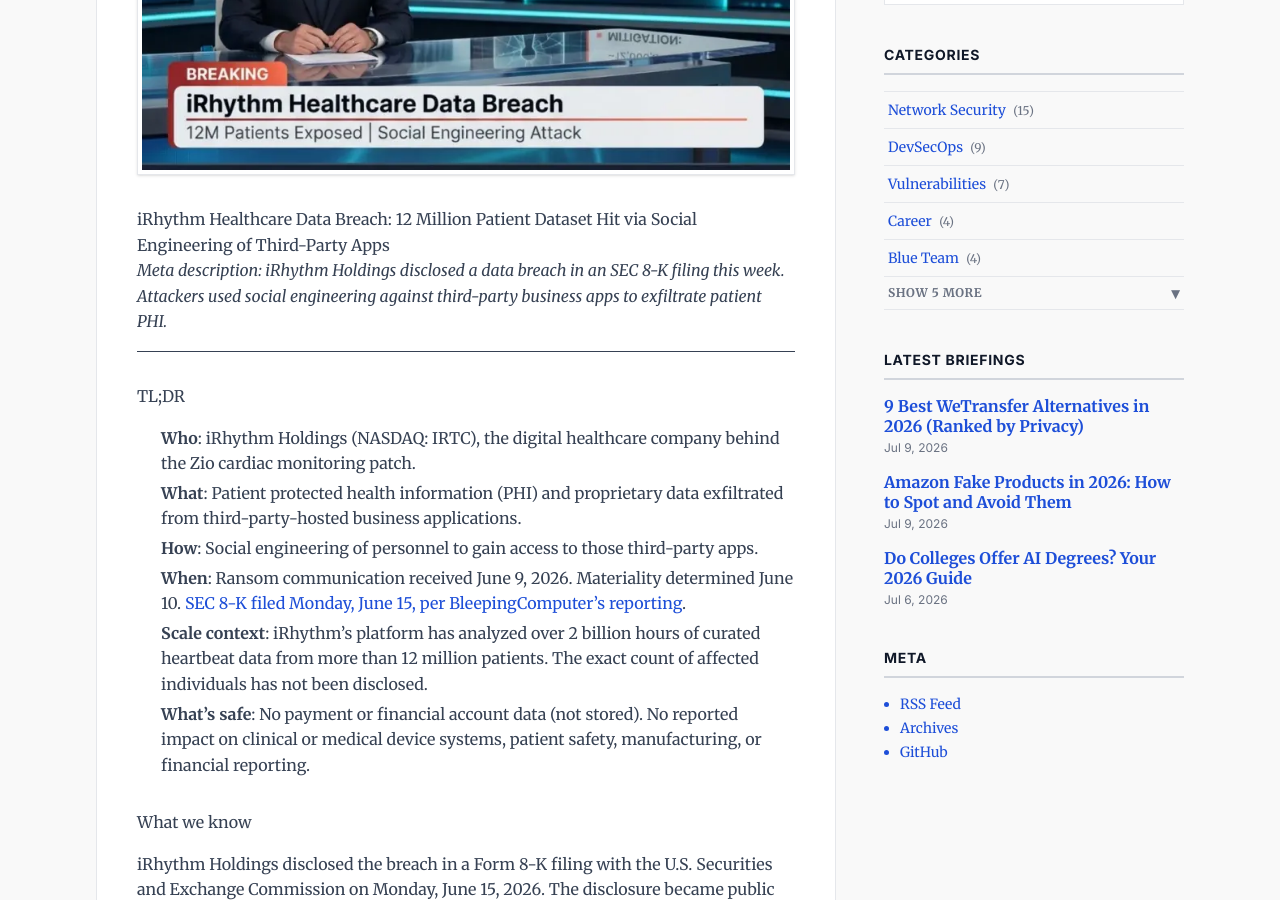
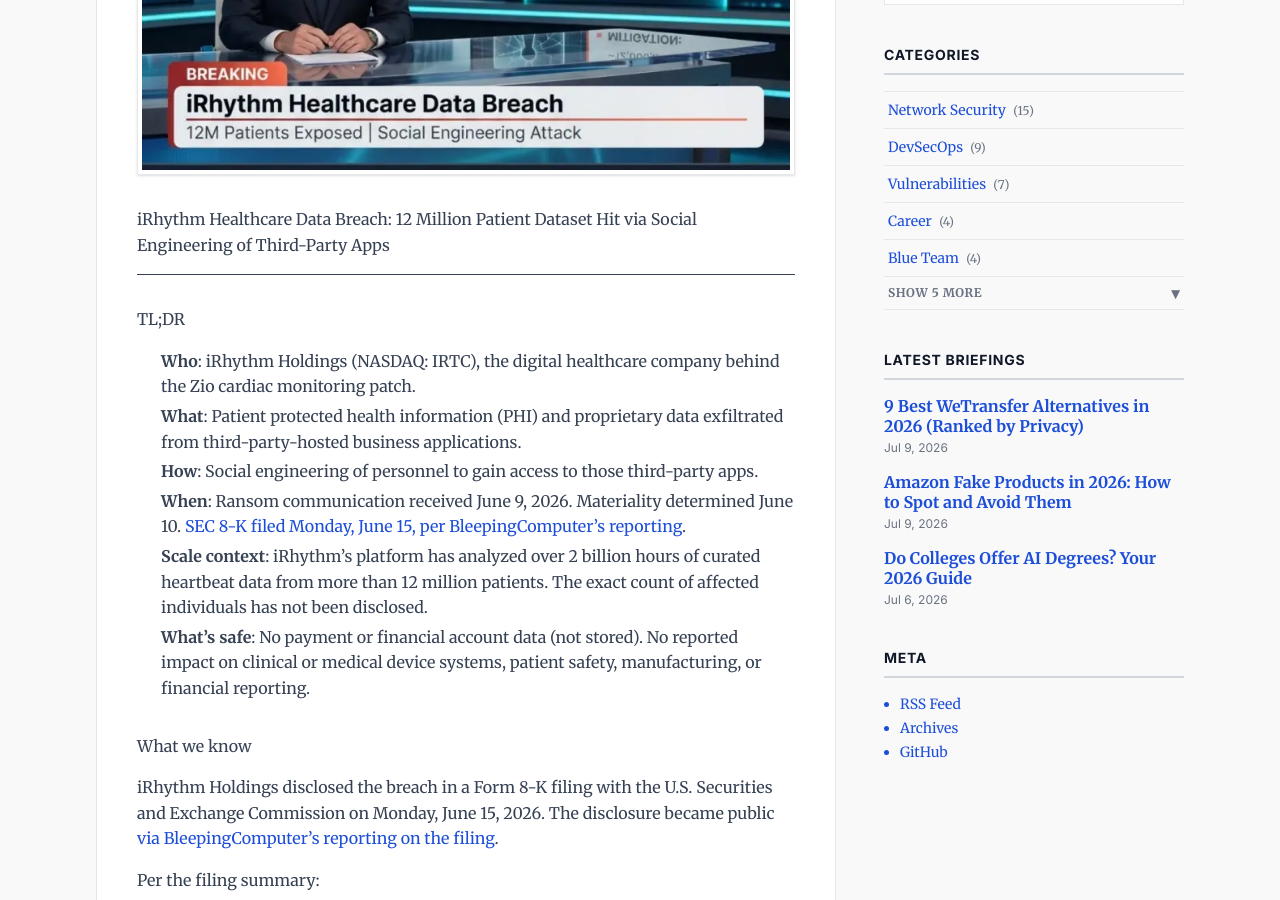
Before and after one commit to mda1125/bytesizedsecurity, a Jekyll site: the page built from _posts/2026-06-16-irhythm-data-breach-12-million-patient-records-exposed.md, in a window 1280 px wide and 900 px high, scrolled down 711 px. Built offline with Jekyll 4.4.1, drawn with Linux system fonts in a browser that asks for light colours; comment, search, counter and statistics services are not loaded.

Commit message:
fix(seo): add missing description/last_modified_at/slug to iRhythm post
Addresses SEO checklist §1 REQUIRED-field violations:
- Adds description (141 chars, ≤155 limit)
- Adds last_modified_at: 2026-06-16 (original publish date)
- Adds slug field matching filename
- Demotes body H1 → H2 (fixes §4.1 no-in-body-H1 rule)
- Removes redundant "Meta description:" italicized line
  (now that description: front matter is authoritative)

Body content, excerpt, tags, image, and citations all unchanged.

```diff
--- a/_posts/2026-06-16-irhythm-data-breach-12-million-patient-records-exposed.md
+++ b/_posts/2026-06-16-irhythm-data-breach-12-million-patient-records-exposed.md
@@ -8,11 +8,12 @@
 image: "/assets/img/posts/irhythm-data-breach-12-million-patient-records-exposed.webp"
 image_width: 1080
 image_height: 1350
+slug: irhythm-data-breach-12-million-patient-records-exposed
+last_modified_at: 2026-06-16
+description: "iRhythm disclosed a data breach via SEC 8-K filing. Attackers used social engineering on third-party business apps to exfiltrate patient PHI."
 ---
 
-# iRhythm Healthcare Data Breach: 12 Million Patient Dataset Hit via Social Engineering of Third-Party Apps
-
-*Meta description: iRhythm Holdings disclosed a data breach in an SEC 8-K filing this week. Attackers used social engineering against third-party business apps to exfiltrate patient PHI.*
+## iRhythm Healthcare Data Breach: 12 Million Patient Dataset Hit via Social Engineering of Third-Party Apps
 
 ---
 
```
